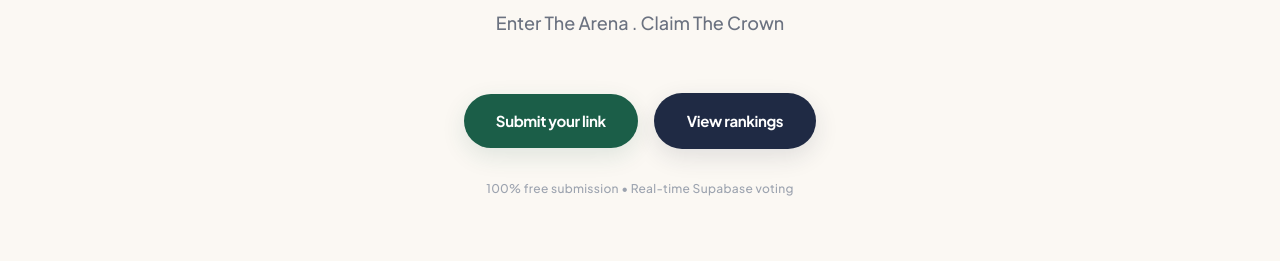
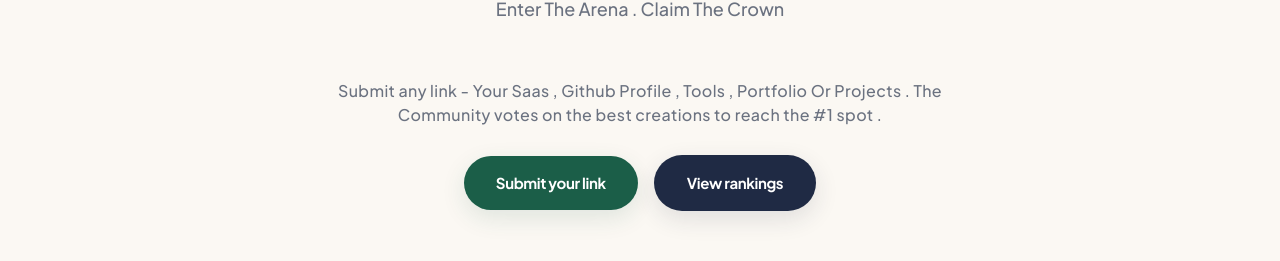
Before and after one commit to GrabbyGrabby/GrabBids, a Next.js app: page / in a window 1280 px wide. Shown: the part 333-594 px from the top of the page. Built offline with nearby package versions, Linux system fonts and the light colour scheme; no server answers; the database is empty.

Commit message:
Update hero text, remove clicks, remove free submission tag, and update navbar hover colors

```diff
--- a/app/submit/page.tsx
+++ b/app/submit/page.tsx
@@ -111,13 +111,6 @@ export default function SubmitPage() {
               </div>
             ) : (
               <>
-                <div className="flex items-center gap-2 mb-2 text-[#8eb69b]">
-                  <Sparkles size={18} />
-                  <span className="text-[11px] font-bold tracking-[2px] uppercase">
-                    FREE SUBMISSION
-                  </span>
-                </div>
-
                 <h2 className="text-3xl font-extrabold tracking-tight text-white mb-2">
                   Submit Your Link
                 </h2>
--- a/components/ClaimSpotForm.tsx
+++ b/components/ClaimSpotForm.tsx
@@ -149,13 +149,6 @@ export default function ClaimSpotForm({ isOpen, onClose, onSubmitted }: ClaimSpo
                   </div>
                 ) : (
                   <>
-                    <div className="flex items-center gap-2 mb-1 text-[#1b5e48]">
-                      <Sparkles size={18} />
-                      <span className="text-[11px] font-bold tracking-[2px] uppercase">
-                        FREE SUBMISSION
-                      </span>
-                    </div>
-
                     <h2 className="text-2xl font-extrabold tracking-tight text-[#17191d] mb-1">
                       Submit Your Link
                     </h2>
--- a/components/HeroSection.tsx
+++ b/components/HeroSection.tsx
@@ -49,7 +49,10 @@ export default function HeroSection({
 
         {/* Action Button & Proof */}
         <motion.div {...reveal(0.3)} className="flex flex-col items-center gap-5 mt-10 md:mt-14">
-          <div className="flex flex-wrap items-center justify-center gap-4">
+          <p className="text-sm md:text-base text-[#6b7280] tracking-wide font-medium max-w-2xl text-center">
+            Submit any link - Your Saas , Github Profile , Tools , Portfolio Or Projects . The Community votes on the best creations to reach the #1 spot .
+          </p>
+          <div className="flex flex-wrap items-center justify-center gap-4 mt-2">
             <a
               href="/submit"
               className="group flex items-center gap-3 px-8 py-4 rounded-full bg-[#1b5e48] !text-white font-bold tracking-tight text-[15px] hover:bg-[#124233] hover:scale-[1.02] active:scale-[0.99] transition-all duration-200 shadow-[0_8px_24px_rgba(27,94,72,0.12)] cursor-pointer"
@@ -63,10 +66,6 @@ export default function HeroSection({
               View rankings
             </a>
           </div>
-
-          <p className="text-xs text-[#9ca3af] tracking-wide font-medium mt-3">
-            {totalListings > 0 ? `${totalListings} projects listed` : "100% free submission"} • Real-time Supabase voting
-          </p>
         </motion.div>
       </div>
     </section>
--- a/components/Leaderboard.tsx
+++ b/components/Leaderboard.tsx
@@ -230,7 +230,7 @@ export default function Leaderboard() {
                         </span>
                       </div>
                       <p className={`text-[13px] font-medium truncate ${subtitleStyle}`}>
-                        {listing.tagline} <span className="opacity-40 mx-1.5">•</span> {clicks.toLocaleString()} clicks
+                        {listing.tagline}
                       </p>
                     </div>
                   </div>
--- a/components/LeaderboardTable.tsx
+++ b/components/LeaderboardTable.tsx
@@ -137,11 +137,6 @@ export default function LeaderboardTable({ listings, activeCategory }: Leaderboa
                     <span className="text-slate-600">•</span>
                     <span className="text-slate-400 truncate max-w-[140px] sm:max-w-none">{listing.display_url}</span>
                     <span className="text-slate-600">•</span>
-                    <span className="inline-flex items-center gap-1">
-                      <MousePointerClick className="w-3 h-3 text-slate-400" />
-                      <span>{listing.click_count.toLocaleString()} clicks</span>
-                    </span>
-                    <span className="text-slate-600">•</span>
                     <span>{timeAgo(listing.last_bid_at)}</span>
                   </div>
                 </div>
--- a/components/Navbar.tsx
+++ b/components/Navbar.tsx
@@ -41,13 +41,13 @@ export default function Navbar({ onClaimClick }: { onClaimClick?: () => void })
         <nav className="hidden md:flex items-center gap-1.5 px-2 py-1.5 rounded-full border border-black/10 bg-white shadow-sm">
           <a
             href="/#leaderboard"
-            className="px-5 py-2 rounded-full text-xs font-bold text-[#17191d] hover:bg-[#f5f0e6] transition-all duration-200"
+            className="px-5 py-2 rounded-full text-xs font-bold text-[#17191d] hover:bg-[#1f2a44] hover:!text-white transition-all duration-200"
           >
             Leaderboard
           </a>
           <a
             href="/how-it-works"
-            className="px-5 py-2 rounded-full text-xs font-bold text-[#17191d] hover:bg-[#f5f0e6] transition-all duration-200 cursor-pointer"
+            className="px-5 py-2 rounded-full text-xs font-bold text-[#17191d] hover:bg-[#1f2a44] hover:!text-white transition-all duration-200 cursor-pointer"
           >
             How it works
           </a>
@@ -65,7 +65,7 @@ export default function Navbar({ onClaimClick }: { onClaimClick?: () => void })
           {/* Mobile menu toggle */}
           <button
             onClick={() => setMenuOpen(!menuOpen)}
-            className="md:hidden p-2.5 rounded-2xl bg-white border border-black/6 text-[#17191d] hover:bg-[#f5f0e6] transition-colors cursor-pointer"
+            className="md:hidden p-2.5 rounded-2xl bg-white border border-black/6 text-[#17191d] hover:bg-[#1f2a44] hover:!text-white transition-colors cursor-pointer"
             aria-label="Toggle menu"
           >
             {menuOpen ? <X size={18} /> : <Menu size={18} />}
@@ -87,14 +87,14 @@ export default function Navbar({ onClaimClick }: { onClaimClick?: () => void })
               <a
                 href="/#leaderboard"
                 onClick={() => setMenuOpen(false)}
-                className="px-4 py-3 rounded-2xl text-sm font-bold text-[#17191d] hover:bg-[#f5f0e6] transition-colors"
+                className="px-4 py-3 rounded-2xl text-sm font-bold text-[#17191d] hover:bg-[#1f2a44] hover:!text-white transition-colors"
               >
                 Leaderboard
               </a>
               <a
                 href="/how-it-works"
                 onClick={() => setMenuOpen(false)}
-                className="px-4 py-3 text-left rounded-2xl text-sm font-bold text-[#17191d] hover:bg-[#f5f0e6] transition-colors"
+                className="px-4 py-3 text-left rounded-2xl text-sm font-bold text-[#17191d] hover:bg-[#1f2a44] hover:!text-white transition-colors"
               >
                 How it works
               </a>
```
